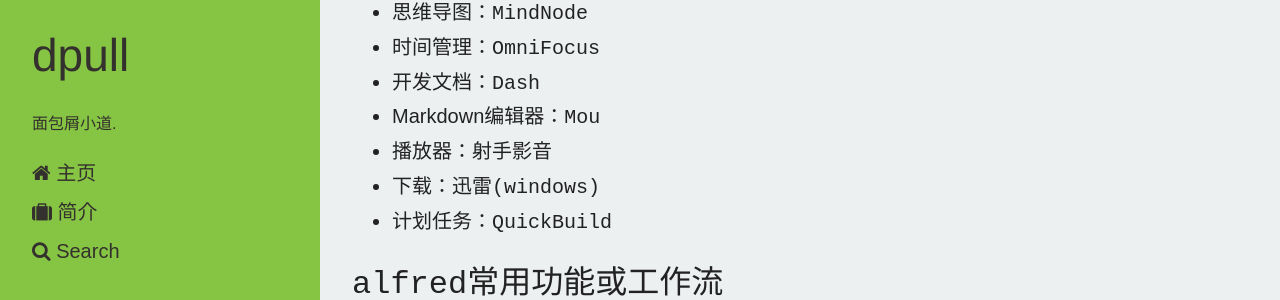
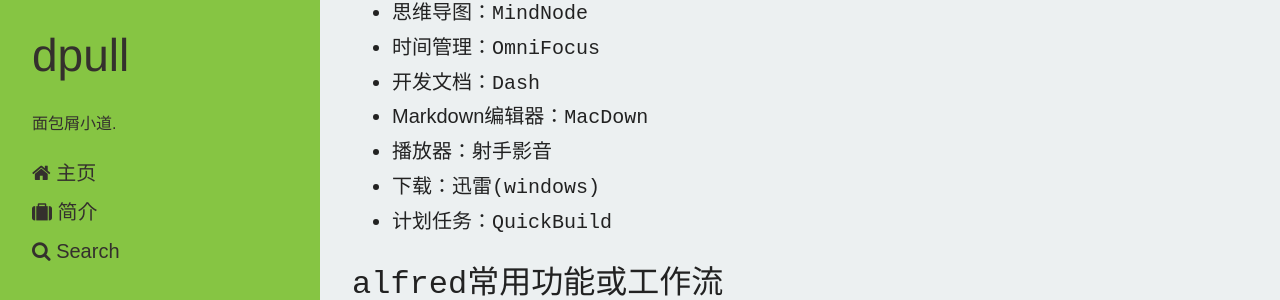
Before and after one commit to dpull/dpull.github.io, a Jekyll site: the page built from _posts/2016-03-31-my_working_machine.md, in a window 1280 px wide and 900 px high, scrolled down 681 px. Shown: the part 154-454 px from the top of the window. Built offline with Jekyll 4.4.1, drawn with Linux system fonts in a browser that asks for light colours; nearby versions of some CDN libraries; some of the changed text lies outside the part shown.

Commit message:
1. 增加中端代理设置 2. 修改markdown编辑器

```diff
--- a/_posts/2016-03-31-my_working_machine.md
+++ b/_posts/2016-03-31-my_working_machine.md
@@ -23,7 +23,7 @@
 * 思维导图：`MindNode`
 * 时间管理：`OmniFocus`
 * 开发文档：`Dash`
-* Markdown编辑器：`Mou`
+* Markdown编辑器：`MacDown`
 * 播放器：`射手影音`
 * 下载：`迅雷(windows)`
 * 计划任务：`QuickBuild`
```
Also changed, not shown: other parts of _posts/2016-03-31-my_working_machine.md (+2 -0 lines).
